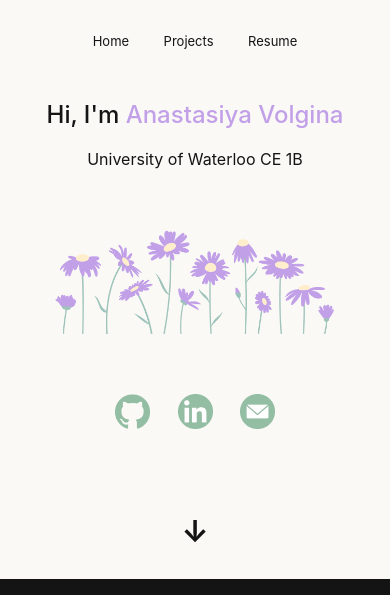
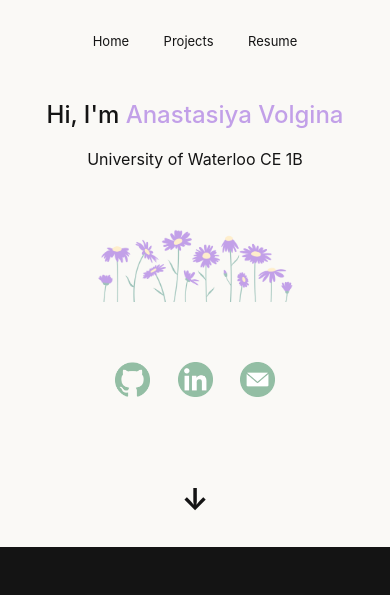
Before and after one commit to Anastasiya006/Website, a plain HTML site: page index.html in a window 390 px wide. Shown: the top 595 px of the page. Drawn offline with Linux system fonts and the light colour scheme.

Commit message:
Minor updates

```diff
--- a/index.html
+++ b/index.html
@@ -44,7 +44,7 @@
             <p>University of Waterloo <span>CE 1B</span></p>
         </div>
 
-        <img src="assets/flowers.png" alt="Clipart of purple flowers" class="flowers"/>
+        <img src="assets/flowers.png" alt="Clipart of purple flowers" width="550" class="flowers"/>
 
         <!-- buttons -->
         <div class="button-container">
--- a/style.css
+++ b/style.css
@@ -49,7 +49,6 @@ nav ul li a:hover {
     margin-bottom: 60px;
 }
 .flowers {
-    width: 550px;
     margin-bottom: 60px;
 }
 .buttons-container {
@@ -237,7 +236,7 @@ nav ul li a:hover {
         font-size: 20px;
     }
     .flowers {
-        width: 400px;
+        width: 72%;
         margin-bottom: 60px;
     }
     .button {
@@ -317,7 +316,7 @@ nav ul li a:hover {
         font-size: 16px;
     }
     .flowers {
-        width: 280px;
+        width: 50%;
         margin-bottom: 60px;
     }
     .button {
```
